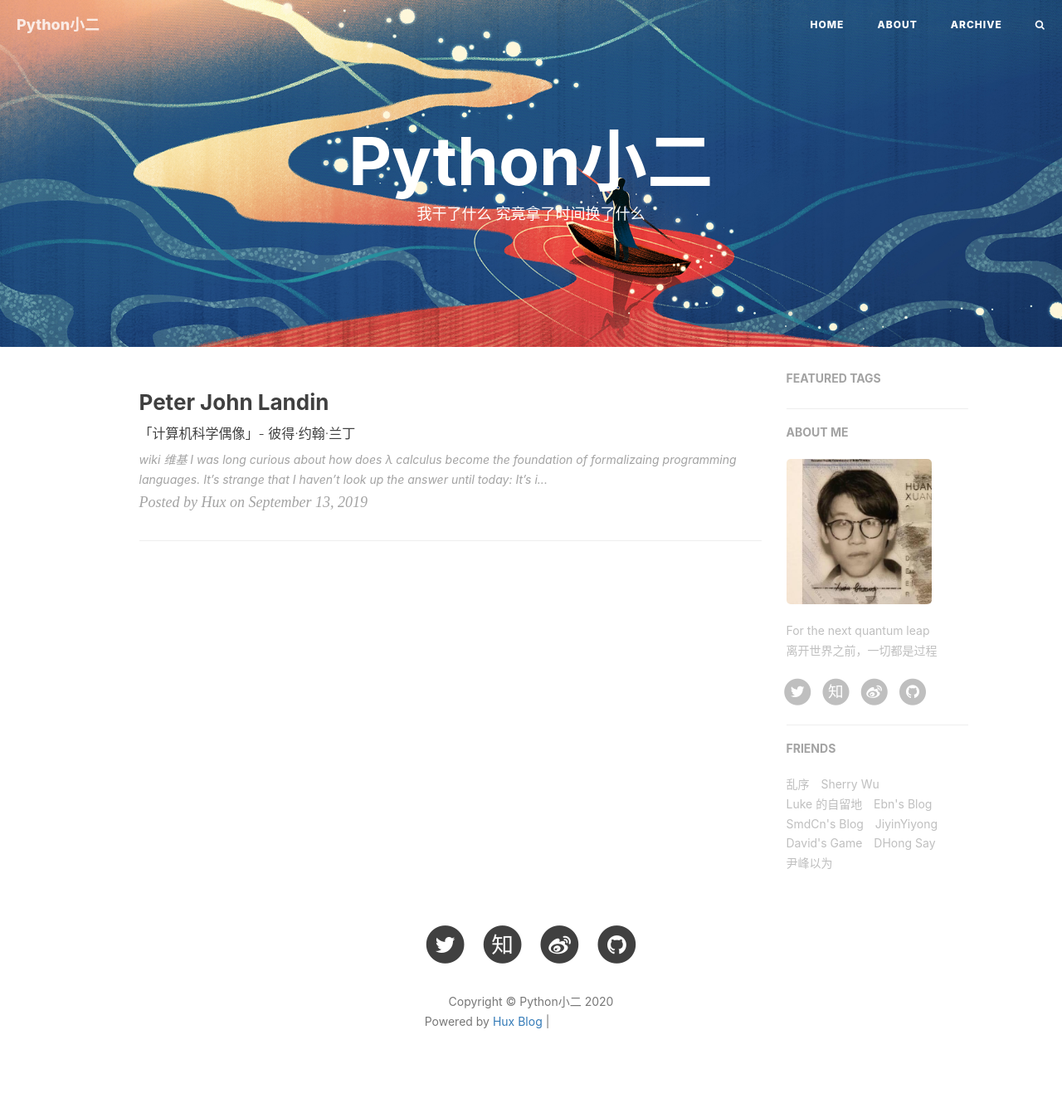
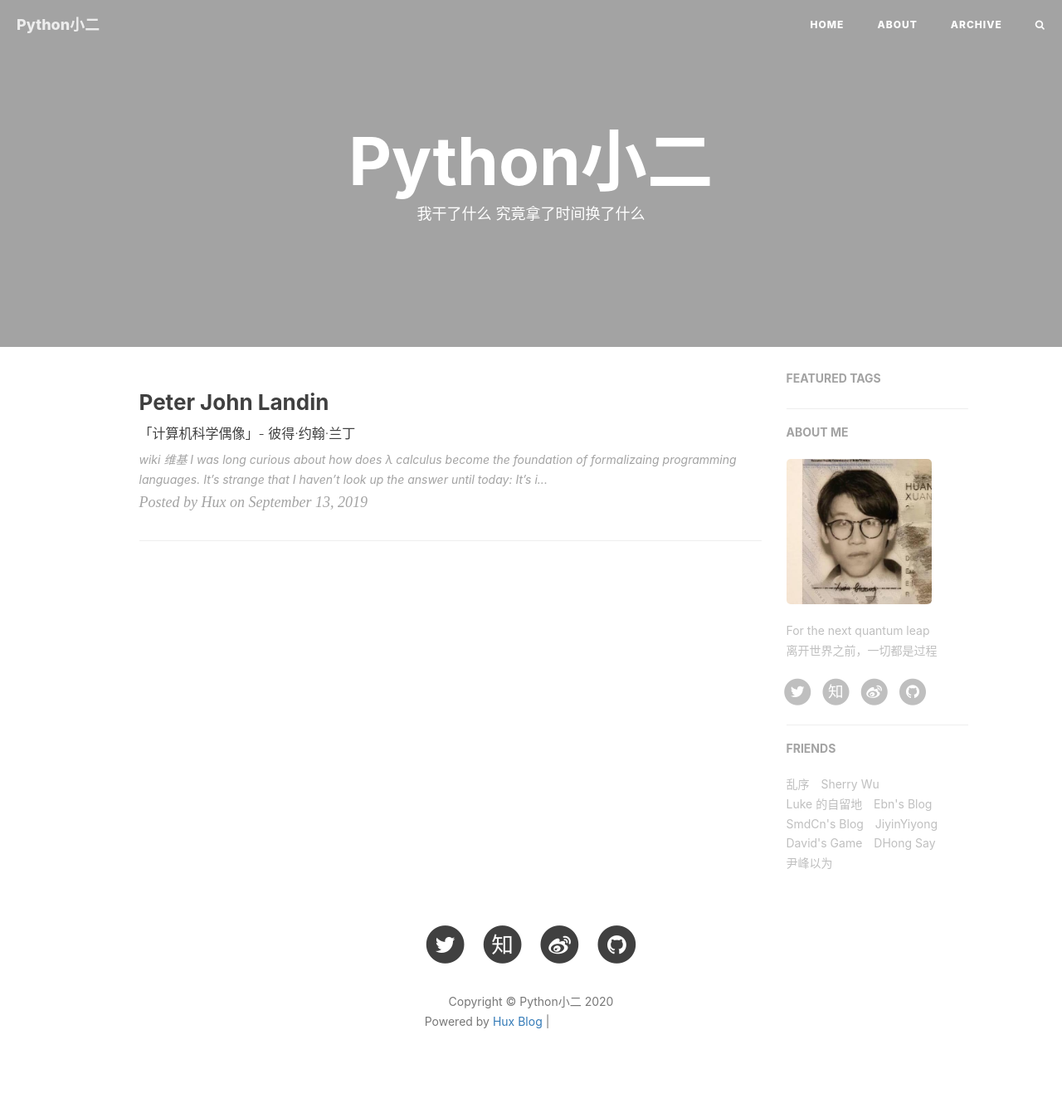
Before and after one commit to VistaLing/VistaLing.github.io, a Jekyll site: the page built from index.html, in a window 1280 px wide. Shown: the whole page at 83% size. Built offline with Jekyll 4.4.1, drawn with Linux system fonts in a browser that asks for light colours; nearby versions of some CDN libraries; the list of posts is cut into pages by our own code; comment, search, counter and statistics services are not loaded; grey boxes are pictures that could not be loaded.

Commit message:
Update _config.yml

```diff
--- a/_config.yml
+++ b/_config.yml
@@ -1,8 +1,8 @@
 # Site settings
 title: Python小二
 SEOTitle: Python小二
-header-img: img/home-bg.jpg
-email: huxpro@gmail.com
+header-img: #img/home-bg.jpg
+email: ityard@163.com
 description: "公众号：Python小二"
 keyword: "Python, 基础, 进阶, 爬虫, 可视化, 自动化, 数据分析"
 url: "https://ityard.github.io"              # your host, for absolute URL
```
